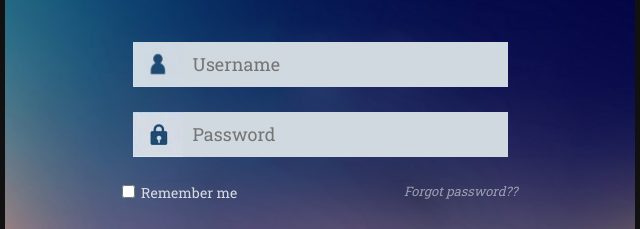
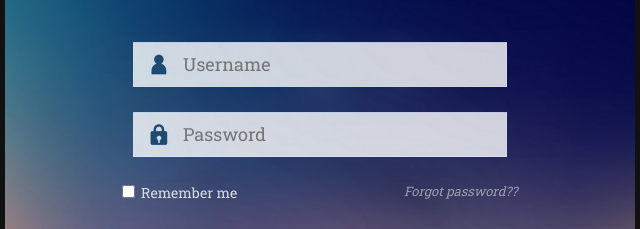
Before and after one commit to vadimkalaida/KalaydaVadim_HW16_LevelUpCoding, a plain HTML site: page index.html in a window 1280 px wide. Shown: the part 326-555 px from the top of the page, 320-960 px from the left. Drawn offline with Linux system fonts and the light colour scheme.

Commit message:
modified inputs

```diff
--- a/index.html
+++ b/index.html
@@ -16,8 +16,8 @@
     <div class="login">
       <form action="" method="post" class="login__form">
         <img src="img/preson.png" alt="User Photo" class="login__form-img">
-        <div class="login__form__line"><img src="img/user-icon.png" alt="user icon" class="login__form-input-icon"><input type="text" name="username" class="login__form-input" placeholder="Username" required></div>
-        <div class="login__form__line"><img src="img/lock-icon.jpg" alt="lock icon" class="login__form-input-icon"><input type="password" name="password" class="login__form-input" placeholder="Password" required></div>
+        <input type="text" name="username" class="login__form-input" placeholder="Username" required>
+        <input type="password" name="password" class="login__form-input2" placeholder="Password" required>
         <div class="login__form__bottom">
           <div class="login__form__bottom__left">
             <label for="remember" class="login__form__bottom__left-label">
--- a/style.css
+++ b/style.css
@@ -43,13 +43,24 @@ main {
 }
 
 .login__form-input {
-  background: #D0D8E0;
+  background: url('img/uesr-input.png');
   border: none;
-  width: 325px;
+  width: 374px;
   height: 45px;
   color: #A0A3AB;
   font-size: 18px;
-  padding-left: 10px;
+  padding-left: 50px;
+  margin-bottom: 25px;
+}
+
+.login__form-input2 {
+  background: url('img/password-input.png');
+  border: none;
+  width: 374px;
+  height: 45px;
+  color: #A0A3AB;
+  font-size: 18px;
+  padding-left: 50px;
   margin-bottom: 25px;
 }
 
```
Also changed, not shown: img/password-input.png (added), img/uesr-input.png (added).
